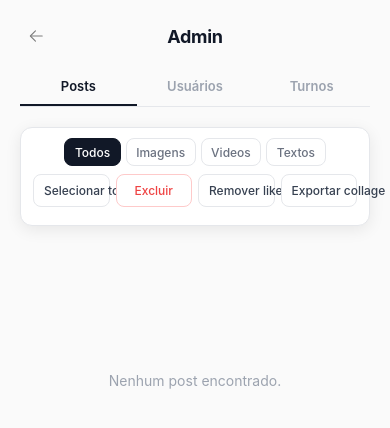
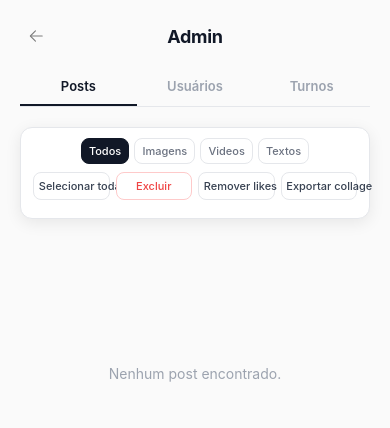
Before and after one commit to JavaRaf/site-bonitinho-mobile, a Flask app: template templates/admin.html in a window 390 px wide. Shown: the top 428 px of the page. Run offline with Flask 3, Linux system fonts and the light colour scheme; the template is opened without the code that fills it, so the values that code supplies are empty.

Commit message:
fix: fonte dos filtros e botoes diminui em telas pequenas
- 28rem: font-size 0.6875rem com padding menor
- 22rem: font-size 0.625rem para caber em botoes estreitos

```diff
--- a/static/css/admin.css
+++ b/static/css/admin.css
@@ -575,6 +575,23 @@
     flex: 1;
     min-width: 0;
     justify-content: center;
+    font-size: 0.6875rem;
+    padding: 0.4rem 0.3rem;
+  }
+  .admin-filter {
+    font-size: 0.6875rem;
+    padding: 0.3rem 0.45rem;
+  }
+}
+
+@media (max-width: 22rem) {
+  .admin-post-actions-row .admin-btn {
+    font-size: 0.625rem;
+    padding: 0.35rem 0.2rem;
+  }
+  .admin-filter {
+    font-size: 0.625rem;
+    padding: 0.25rem 0.35rem;
   }
 }
     text-align: center;
```
